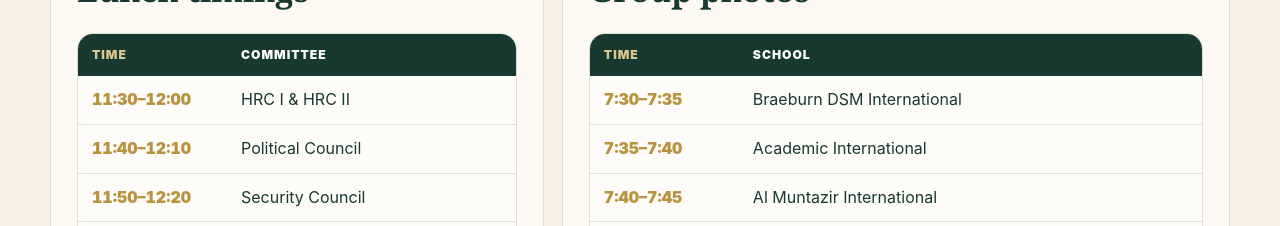
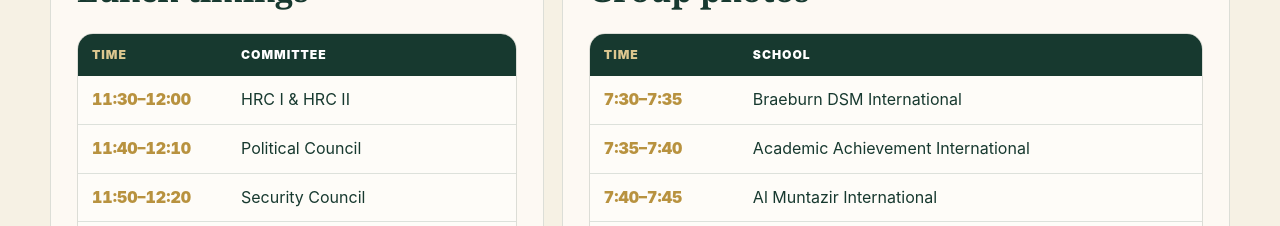
Before and after one commit to Whisperisntfat/ISDMUN2026, a plain HTML site: page index.html in a window 1280 px wide. Shown: the part 4900-5126 px from the top of the page. Drawn offline with Linux system fonts and the light colour scheme.

Commit message:
Update index.html

```diff
--- a/index.html
+++ b/index.html
@@ -154,7 +154,7 @@
             <div class="compact-table" role="table" aria-label="Group photo timings">
               <div class="table-row table-head" role="row"><span>Time</span><span>School</span></div>
               <div class="table-row" role="row"><time>7:30–7:35</time><span>Braeburn DSM International</span></div>
-              <div class="table-row" role="row"><time>7:35–7:40</time><span>Academic International</span></div>
+              <div class="table-row" role="row"><time>7:35–7:40</time><span>Academic Achievement International</span></div>
               <div class="table-row" role="row"><time>7:40–7:45</time><span>Al Muntazir International</span></div>
               <div class="table-row" role="row"><time>7:45–7:50</time><span>Feza International</span></div>
               <div class="table-row" role="row"><time>7:50–7:55</time><span>Dar Es Salaam Independent</span></div>
```
